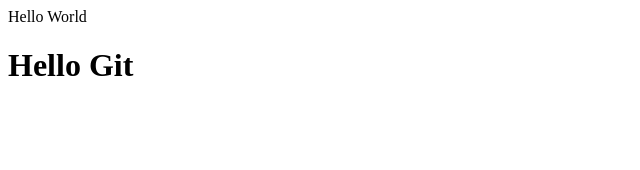
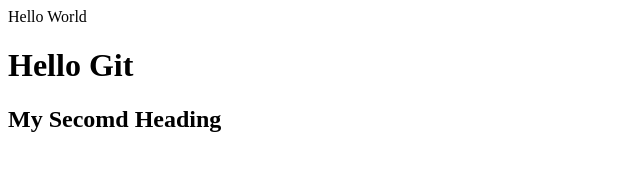
Before and after one commit to pavanghodke/pavan-ghodke-demo, a plain HTML site: page index.html in a window 1280 px wide. Shown: the whole page, without its empty margins (0-640 px from the left). Drawn offline with Linux system fonts and the light colour scheme.

Commit message:
Add new heading

```diff
--- a/index.html
+++ b/index.html
@@ -1,2 +1,3 @@
 <p>Hello World</p>
 <h1>Hello Git</h1>
+<h2>My Secomd Heading</h2>
```
